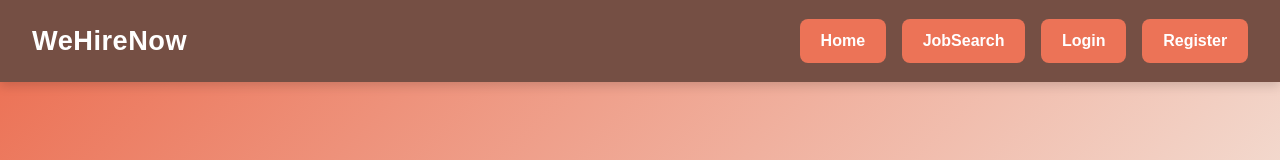
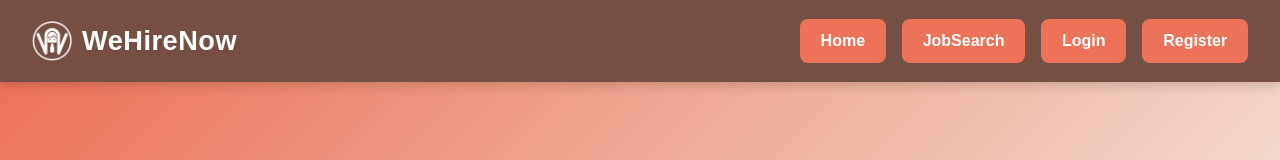
Before and after one commit to imtoatb/WeHireNow, a Vue app in the folder frontend/: page /mainpage in a window 1280 px wide. Shown: the top 160 px of the page. Built offline with nearby package versions, Linux system fonts and the light colour scheme.

Commit message:
J'avais dit que je trouverais je moyen de pas dormir TT

```diff
--- a/frontend/src/assets/style.css
+++ b/frontend/src/assets/style.css
@@ -60,9 +60,16 @@ body {
 }
 
 .logo {
+  display: flex;
   font-size: 1.7rem;
   font-weight: 700;
   letter-spacing: 0.5px;
+  align-items: center;
+}
+
+.logo-img {
+  height: 40px;
+  margin-right: 10px;
 }
 
 .nav-buttons {
--- a/frontend/src/components/HeaderBar.vue
+++ b/frontend/src/components/HeaderBar.vue
@@ -1,6 +1,9 @@
 <template>
   <header class="navbar">
-    <div class="logo">WeHireNow</div>
+    <div class="logo">
+      <img src="/src/assets/WHN.png" alt="WeHireNow Logo" class="logo-img" />
+      <span>WeHireNow</span>
+    </div>
     <nav class="nav-buttons">
       <RouterLink to="/mainpage" class="nav-link">Home</RouterLink>
       <RouterLink to="/jobsearch" class="nav-link">JobSearch</RouterLink>
```
Also changed, not shown: frontend/src/assets/WHN.png (added).
